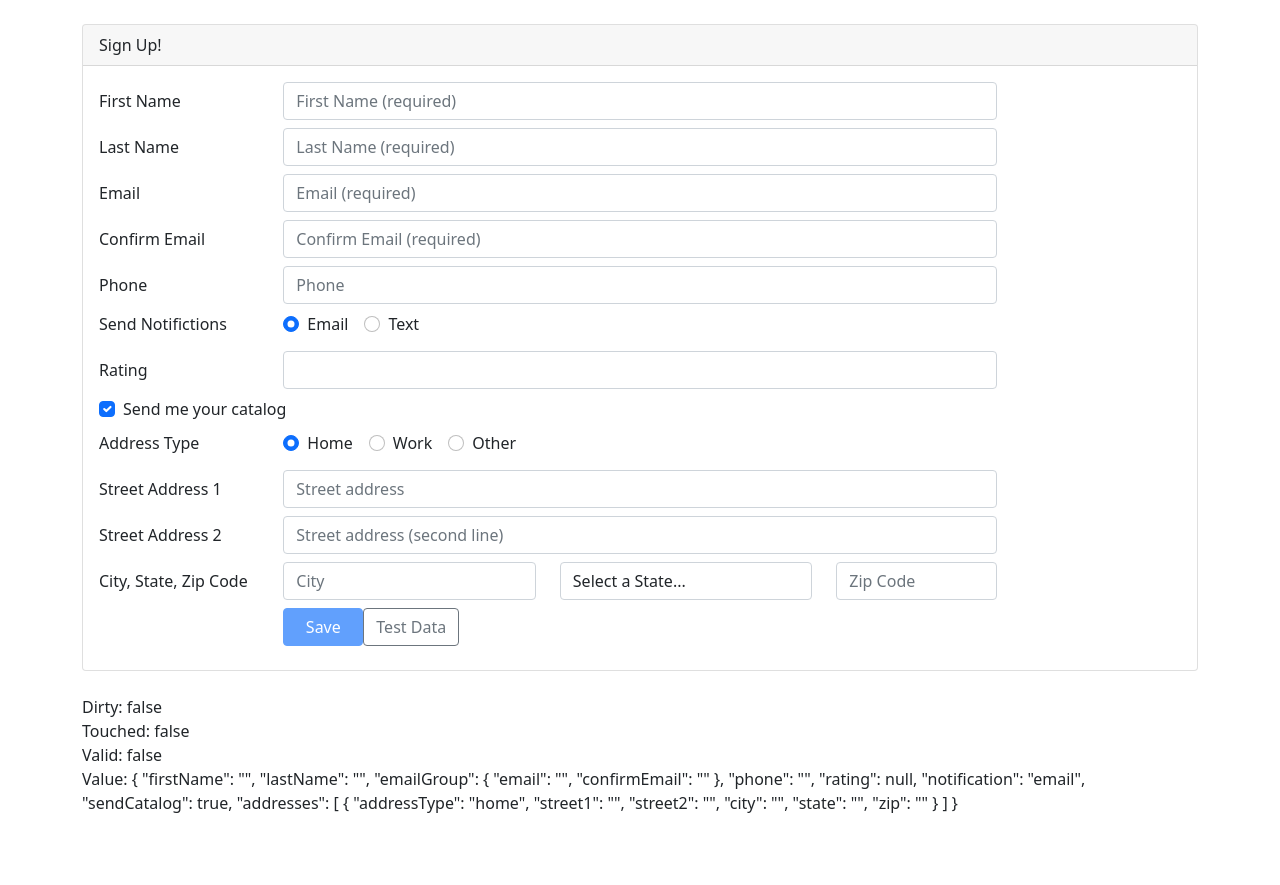
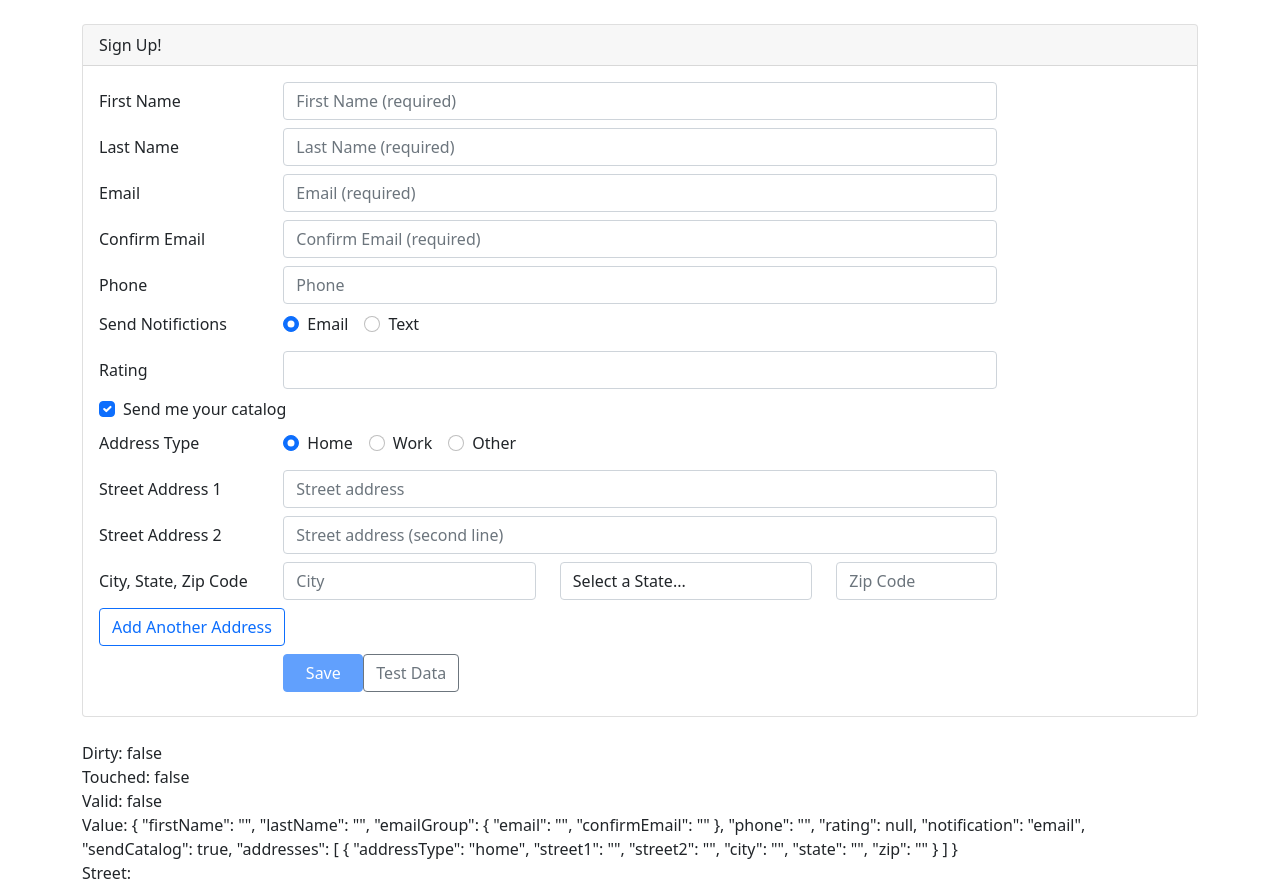
Before and after one commit to DevZibah/Angular-ReactiveForms, an Angular app: page / in a window 1280 px wide. Before the commit the page ends 815 px from the top, so only its background shows below. Built offline with nearby package versions, Linux system fonts and the light colour scheme.

Commit message:
dupliacte the input elements

```diff
--- a/src/app/customers/customer-one.component.html
+++ b/src/app/customers/customer-one.component.html
@@ -205,9 +205,12 @@
       <!-- if the value is true, the address block is displayed -->
       <div *ngIf="customerForm.get('sendCatalog')?.value">
         <!-- we use the formArrayName directive and assign it to our FormArray's name -->
-        <div formArrayName="addresses">
-          <!-- here, we set the formGroupName to 0 because it is the first element in the FormArray -->
-          <div formGroupName="0">
+        <div
+          formArrayName="addresses"
+          *ngFor="let address of addresses.controls; let i = index"
+        >
+          <!-- here, we set the formGroupName to i because it is the first element in the FormArray. the directive(formGroupName) is surrounded with a square bracket because it is binded to a variable(i) -->
+          <div [formGroupName]="i">
             <div class="form-group row mb-2">
               <label class="col-md-2 col-form-label pt-0">Address Type</label>
               <div class="col-md-8">
@@ -251,13 +254,15 @@
             </div>
 
             <div class="form-group row mb-2">
-              <label class="col-md-2 col-form-label" for="street1Id"
+              <label
+                class="col-md-2 col-form-label"
+                attr.for="{{ 'street1Id' + i }}"
                 >Street Address 1</label
               >
               <div class="col-md-8">
                 <input
                   class="form-control"
-                  id="street1Id"
+                  id="{{ 'street1Id' + i }}"
                   type="text"
                   placeholder="Street address"
                   formControlName="street1"
@@ -266,13 +271,15 @@
             </div>
 
             <div class="form-group row mb-2">
-              <label class="col-md-2 col-form-label" for="street2Id"
+              <label
+                class="col-md-2 col-form-label"
+                attr.for="{{ 'street2Id' + i }}"
                 >Street Address 2</label
               >
               <div class="col-md-8">
                 <input
                   class="form-control"
-                  id="street2Id"
+                  id="{{ 'street2Id' + i }}"
                   type="text"
                   placeholder="Street address (second line)"
                   formControlName="street2"
@@ -324,6 +331,20 @@
             </div>
           </div>
         </div>
+
+        <div class="form-group row mb-2">
+          <div class="col-md-4">
+            <!--the disabled property is so that the user cannot add another address if any prior address is invalid -->
+            <button
+              class="btn btn-outline-primary"
+              type="button"
+              [disabled]="!addresses.valid"
+              (click)="addAddress()"
+            >
+              Add Another Address
+            </button>
+          </div>
+        </div>
       </div>
 
       <div class="form-group row mb-2">
@@ -354,5 +375,7 @@
   </div>
 </div>
 <br />Dirty: {{ customerForm.dirty }} <br />Touched: {{ customerForm.touched }}
-<br />Valid: {{ customerForm.valid }} <br />Value:
-{{ customerForm.value | json }}
+<br />Valid: {{ customerForm.valid }} <br />Value: {{ customerForm.value | json
+}}
+<!-- this code displays the value of street1 in the second object in addresses array-->
+<br />Street: {{ addresses.get("1.street1")?.value }}
--- a/src/app/customers/customer-one.component.ts
+++ b/src/app/customers/customer-one.component.ts
@@ -117,7 +117,12 @@ export class CustomerOneComponent implements OnInit {
       .subscribe((value) => this.setMessage(emailControl));
   }
 
-  // in this method, we return the FormGroup for our address block. we call this method anytime we want to create an instance of the FormGroup
+  // in this method, we simply push a new instance of the FormGroup onto our addresses FormArray
+  addAddress(): void {
+    this.addresses.push(this.buildAddress());
+  }
+
+  // in this method, we return the FormGroup for our address block. we call this method anytime we want to create an instance of the FormGroup and add it to our FormArray
   buildAddress(): FormGroup {
     return this.fb.group({
       // here, we add FormControls for each address block input element to our form model using the FormBuilder
```
